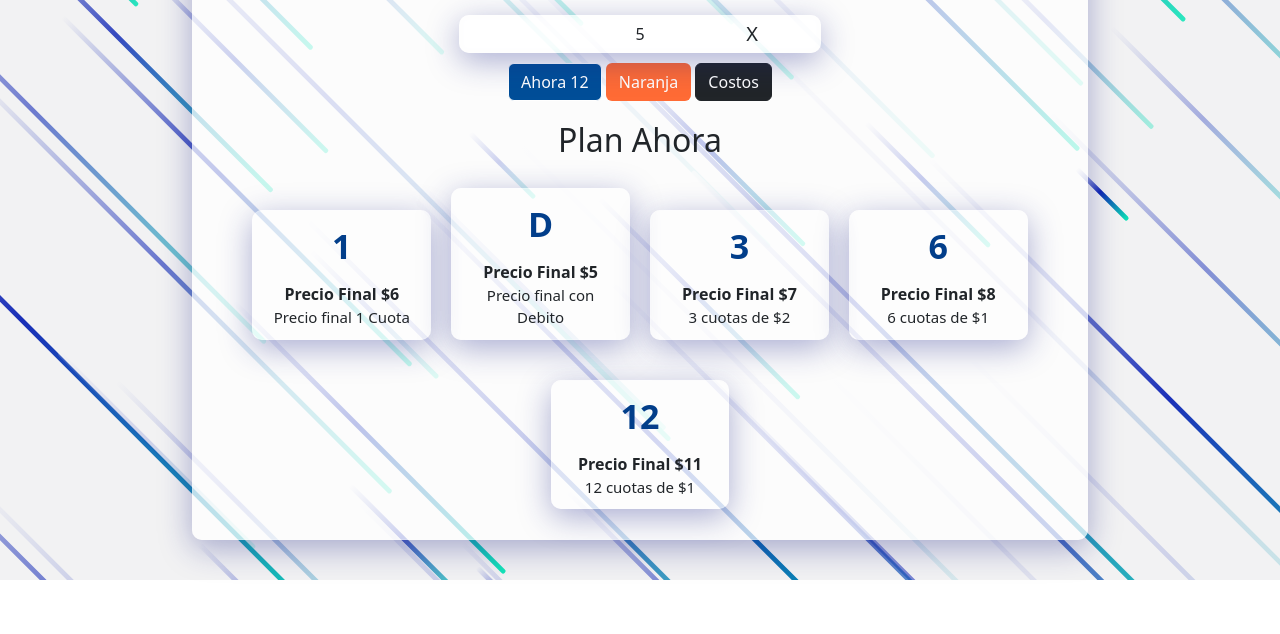
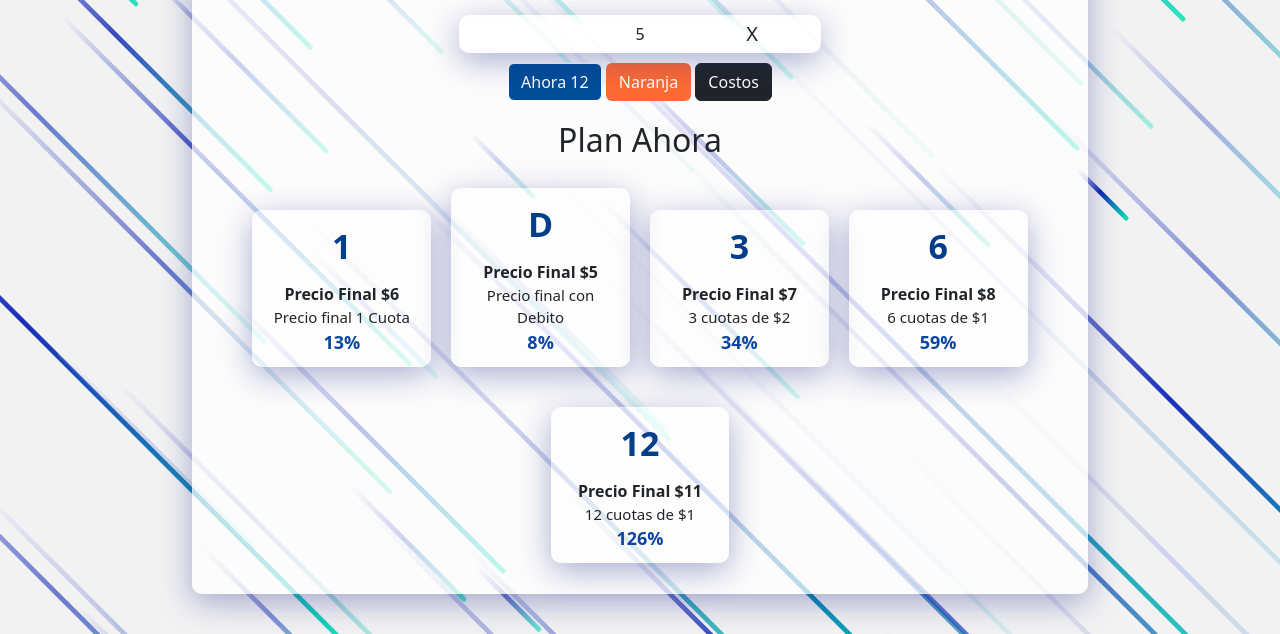
Before and after one commit to NicHeredia/Calculadora-cuotas-MercadoPago, a plain HTML site: page index.html in a window 1280 px wide. Both pictures are taken after typing "5" into the empty fields and a click on the button "Ahora 12". Shown: the part 252-886 px from the top of the page. Before the commit the page ends 832 px from the top, so only its background shows below. Drawn offline with nearby package versions, Linux system fonts and the light colour scheme.

Commit message:
Agregada la muestra del porcentaje total en cada monto

```diff
--- a/js/app.js
+++ b/js/app.js
@@ -24,25 +24,38 @@ const costos_compra = {
     cincuenta: 1.815
 }
 
+const porcentajes = {
+    debito : 8,
+    cuotas1 : 13,
+    naranja2 : 47,
+    naranja3 : 62,
+    naranja6 : 120,
+    ahora3 : 34,
+    ahora6 : 59,
+    ahora12 : 126
+}
+
 
 //Funciones que se encargan de crear las tarjetas y los titulos
-const tarjetaCuotas = (montoFinal,cuota) => {
+const tarjetaCuotas = (montoFinal,cuota, porcentaje) => {
     let plantilla = `<div class="cardCuota fade-in">
     <div class="cardCuota__numero">${cuota}</div>
     <div class="cardCuota__contenedorMontos">
       <p class="cardCuota__precioFinal">Precio Final $${Math.round(monto.value * montoFinal).toLocaleString("de-DE")}</p>
       <p class="cardCuota__precioCuotas">${cuota} cuotas de $${Math.round((monto.value * montoFinal) / cuota).toLocaleString("de-DE")}</p>
-    </div>`
+    </div>
+    <div class="cardCuota__porcentaje">${porcentaje}%</div>`
     return plantilla
 }
 
-const tarjetaDebito = (montoFinal, cuota, nombre) => {
+const tarjetaDebito = (montoFinal, cuota, nombre, porcentaje) => {
     let plantilla = `<div class="cardCuota fade-in">
     <div class="cardCuota__numero">${cuota}</div>
     <div class="cardCuota__contenedorMontos">
       <p class="cardCuota__precioFinal">Precio Final $${Math.round(monto.value * montoFinal).toLocaleString("de-DE")}</p>
       <p class="cardCuota__precioCuotas">${nombre}</p>
-    </div>`
+    </div>
+    <div class="cardCuota__porcentaje">${porcentaje}%</div>`
     return plantilla
 }
 
@@ -65,11 +78,11 @@ form.addEventListener("click", (e) =>{
         btnBorrar.style.display = "block";
     resultadoCuotas.innerHTML = "";
     resultadoCuotas.innerHTML += crearTitulo("Plan Ahora")
-    resultadoCuotas.innerHTML += tarjetaDebito(montoFinal_ahora.cuotas1, "1", "Precio final 1 Cuota")
-    resultadoCuotas.innerHTML += tarjetaDebito(montoFinal_ahora.debito, "D", "Precio final con Debito")
-    resultadoCuotas.innerHTML += tarjetaCuotas(montoFinal_ahora.cuotas3, 3);
-    resultadoCuotas.innerHTML += tarjetaCuotas(montoFinal_ahora.cuotas6, 6);
-    resultadoCuotas.innerHTML += tarjetaCuotas(montoFinal_ahora.cuotas12, 12);
+    resultadoCuotas.innerHTML += tarjetaDebito(montoFinal_ahora.cuotas1, "1", "Precio final 1 Cuota", porcentajes.cuotas1);
+    resultadoCuotas.innerHTML += tarjetaDebito(montoFinal_ahora.debito, "D", "Precio final con Debito", porcentajes.debito);
+    resultadoCuotas.innerHTML += tarjetaCuotas(montoFinal_ahora.cuotas3, 3, porcentajes.ahora3);
+    resultadoCuotas.innerHTML += tarjetaCuotas(montoFinal_ahora.cuotas6, 6, porcentajes.ahora6);
+    resultadoCuotas.innerHTML += tarjetaCuotas(montoFinal_ahora.cuotas12, 12, porcentajes.ahora12);
 
     } else if (e.target.id === "btn-borrar"){
         btnBorrar.style.display = "none";
@@ -89,10 +102,10 @@ form.addEventListener("click", (e) =>{
         btnBorrar.style.display = "block";
         resultadoCuotas.innerHTML = "";
         resultadoCuotas.innerHTML += crearTitulo("Naranja");
-        resultadoCuotas.innerHTML += tarjetaDebito(montoFinal_ahora.cuotas1, "1", "Precio final 1 Cuota")
-        resultadoCuotas.innerHTML += tarjetaCuotas(montoFinal_naranja.naranja2, 2);
-        resultadoCuotas.innerHTML += tarjetaCuotas(montoFinal_naranja.naranja3, 3);
-        resultadoCuotas.innerHTML += tarjetaCuotas(montoFinal_naranja.naranja6, 6);
+        resultadoCuotas.innerHTML += tarjetaDebito(montoFinal_ahora.cuotas1, "1", "Precio final 1 Cuota", porcentajes.cuotas1);
+        resultadoCuotas.innerHTML += tarjetaCuotas(montoFinal_naranja.naranja2, 2, porcentajes.naranja2);
+        resultadoCuotas.innerHTML += tarjetaCuotas(montoFinal_naranja.naranja3, 3, porcentajes.naranja3);
+        resultadoCuotas.innerHTML += tarjetaCuotas(montoFinal_naranja.naranja6, 6, porcentajes.naranja6);
 
     } else if (e.target.id === "btn-costos") {
         btnBorrar.style.display = "block";
--- a/style/style.css
+++ b/style/style.css
@@ -143,6 +143,13 @@ body{
     text-align: center;
 }
 
+.cardCuota__porcentaje{
+    font-size: 18px;
+    font-weight: bold;
+    color: #0C46A1;
+    text-align: center;
+}
+
 .cardCuota__contenedorMontos{
     text-align: center;
      margin-top: 10px;
```
Also changed, not shown: style/cards.css (+7 -0 lines).
